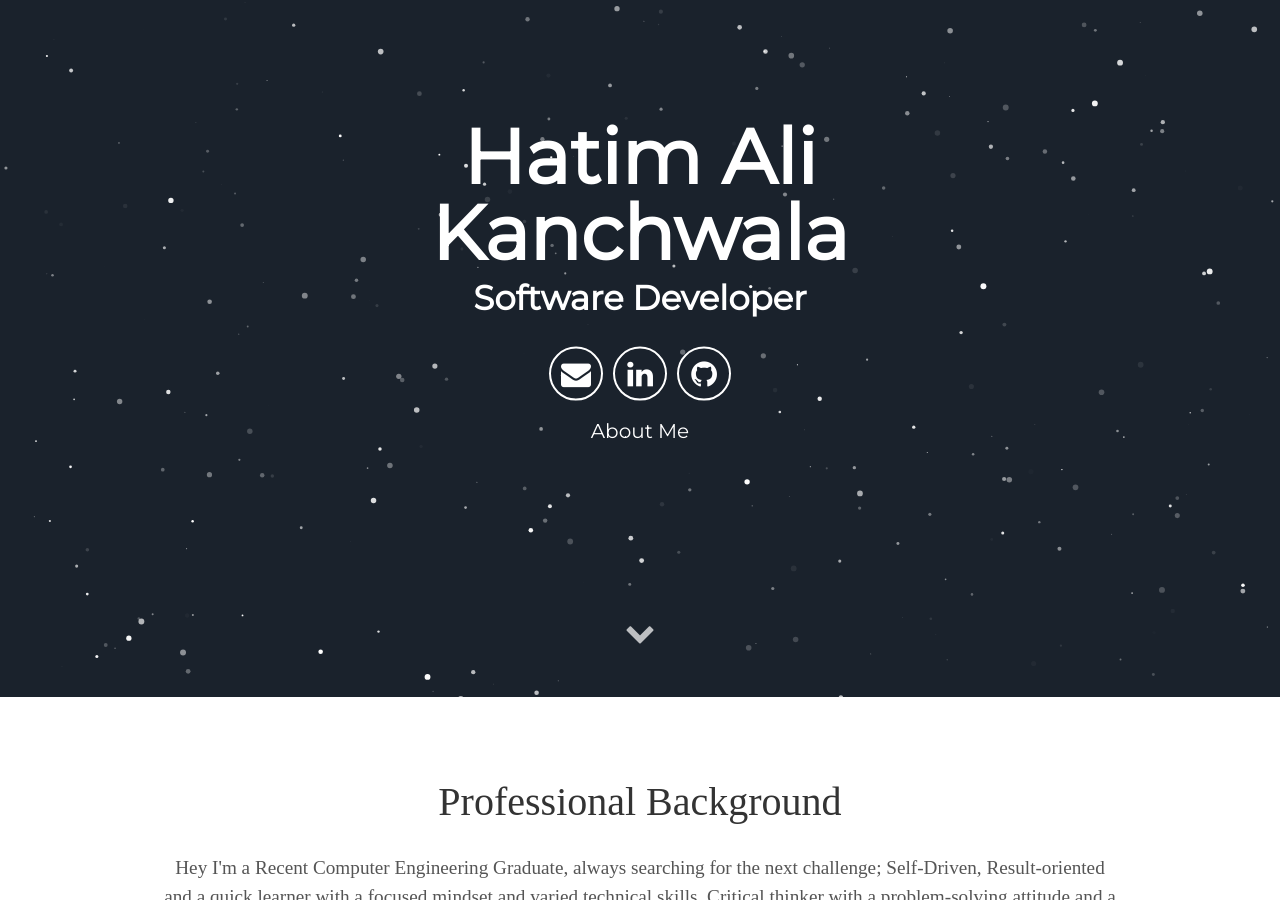
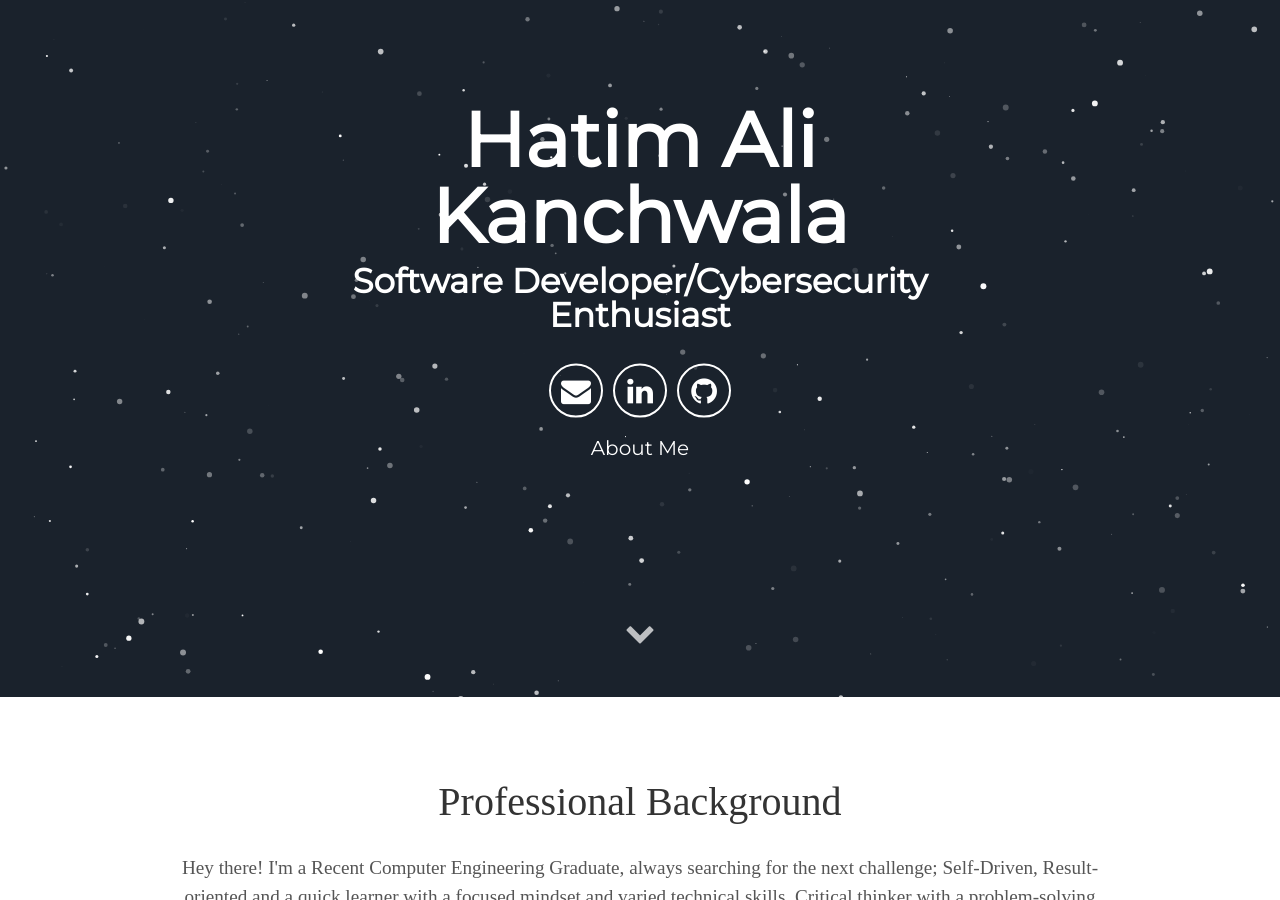
Before and after one commit to the-hatim/the-hatim.github.io, a Jekyll site: the page built from index.html, in a window 1280 px wide and 900 px high, scrolled down 203 px. Built offline with Jekyll 4.4.1, drawn with Linux system fonts in a browser that asks for light colours; some web fonts are replaced; some of the changed text lies outside the part shown.

Commit message:
Update _config.yml

```diff
--- a/_config.yml
+++ b/_config.yml
@@ -6,8 +6,8 @@ url: "https://the-hatim.github.io/"  # the base hostname & protocol for your sit
 
 # User settings
 username: Hatim Ali Kanchwala
-user_description: Hey I'm a Recent Computer Engineering Graduate, always searching for the next challenge; Self-Driven, Result-oriented and a quick learner with a focused mindset and varied technical skills. Critical thinker with a problem-solving attitude and a knack for continuous learning and professional development. Looking for opportunities in Cyber-Security, Software Development, Software Testing, Information Security and IT Domains. Demonstrated experience developing high quality test scripts, plans and test executions. Well Versed with Programming, Version Control Systems and Testing.
-user_title: Software Developer
+user_description: Hey there! I'm a Recent Computer Engineering Graduate, always searching for the next challenge; Self-Driven, Result-oriented and a quick learner with a focused mindset and varied technical skills. Critical thinker with a problem-solving attitude and a knack for continuous learning and professional development. Looking for opportunities in Cyber-Security, Software Development, Software Testing Domains. Demonstrated experience developing high quality test scripts, plans and test executions. Well Versed with Programming, Version Control Systems and Testing.
+user_title: Software Developer/Cybersecurity Enthusiast
 email: hatimali.ha@gmail.com
 # twitter_username: lorem_ipsum
 github_username: the-hatim
```
